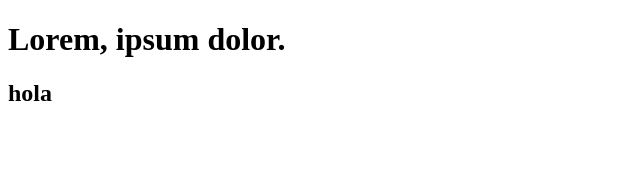
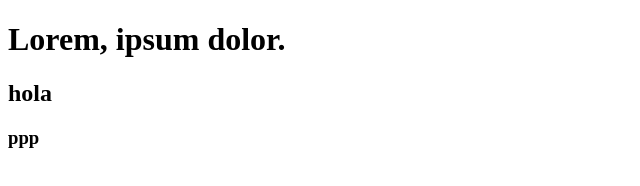
Before and after one commit to FerRipodas/practicagit, a plain HTML site: page prueba.html in a window 1280 px wide. Shown: the full height of the page, 0-640 px from the left. Drawn offline with Linux system fonts and the light colour scheme.

Commit message:
Etiqueta H3

```diff
--- a/prueba.html
+++ b/prueba.html
@@ -10,5 +10,6 @@
 <body>
     <h1>Lorem, ipsum dolor.</h1>
     <h2>hola</h2>
+    <h3>ppp</h3>
 </body>
 </html>
```
